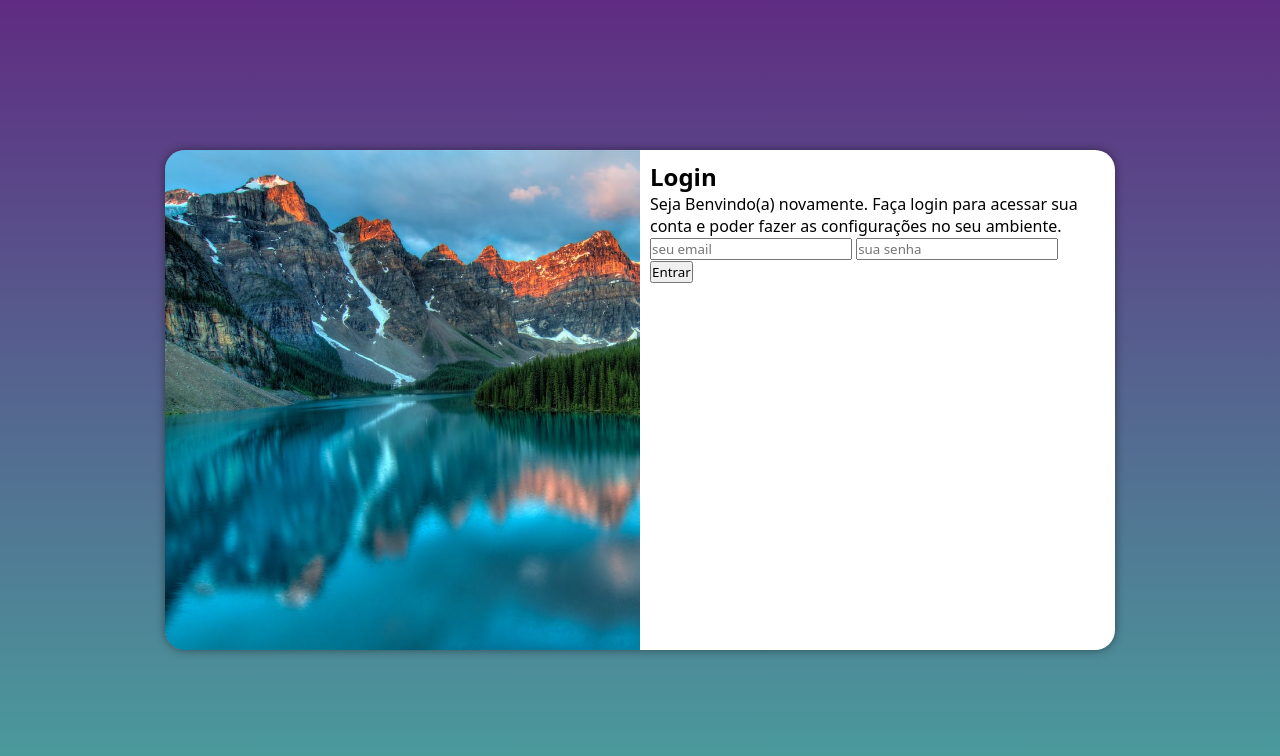
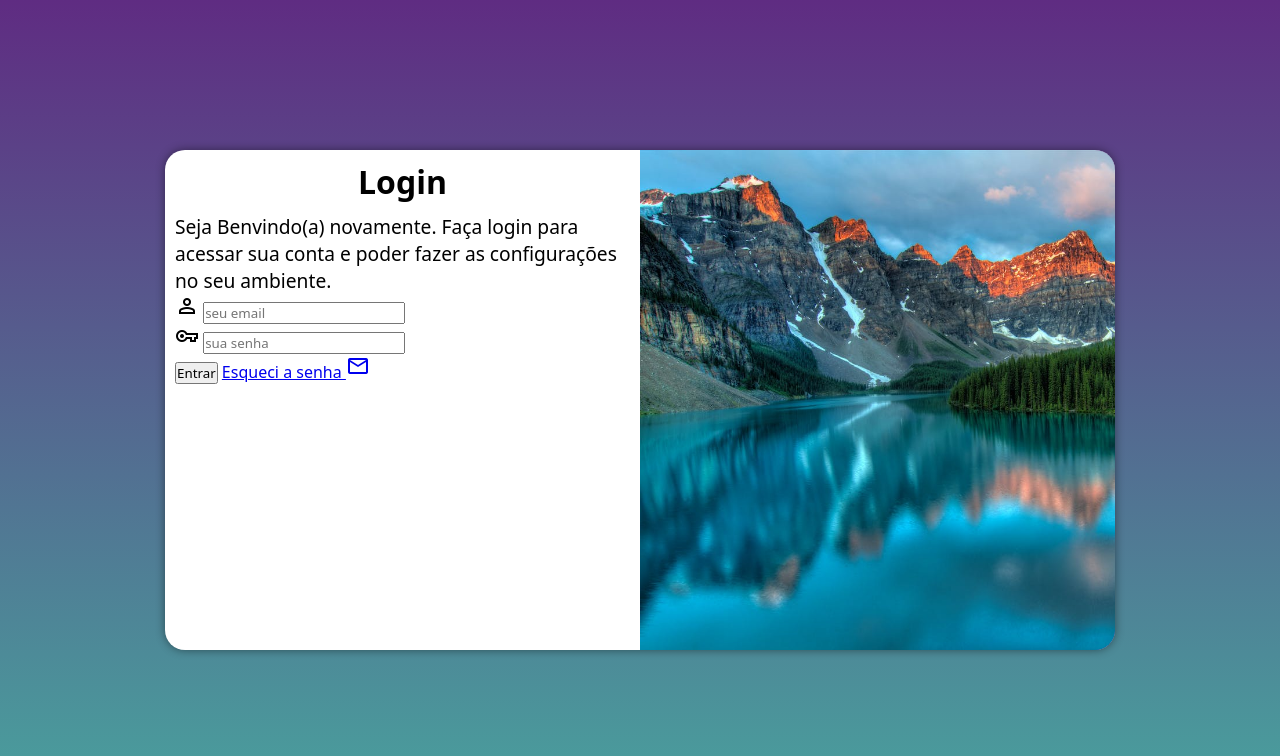
Before and after one commit to nilsonsantos37/projeto-login, a plain HTML site: page index.html in a window 1280 px wide. Drawn offline with nearby package versions, Linux system fonts and the light colour scheme.

Commit message:
adicionei o formulario

```diff
--- a/estilos/media-query.css
+++ b/estilos/media-query.css
@@ -26,6 +26,14 @@
             float: right;
             width: 60%;
         }
+
+        div#formulario > h1 {
+            font-size: 1.5em;
+          }
+
+          div#formulario > p {
+            font-size: 1em;
+        }
      }
 
      @media screen and (min-width: 992px) {
@@ -37,12 +45,20 @@
             width: 950px;
         }
         section#login > div#imagem {
-            float: left;
+            float: right;
             width: 50%;
             height: 100%;
         }
         section#login > div#formulario {
-            float: right;
+            float: left;
             width: 50%;
       }
+
+      div#formulario > h1 {
+        font-size: 2em;
+      }
+
+      div#formulario > p {
+        font-size: 1.2em;
     }
+    }
--- a/estilos/style.css
+++ b/estilos/style.css
@@ -15,6 +15,7 @@ Lilás: #5f2c82
 
 body, html {
     background-image: linear-gradient(to top, #49a09d, #5f2c82);
+    /*background-color: #5f2c82;*/
     height: 100vh;
     width: 100vw;
 }
@@ -54,3 +55,12 @@ section#login > div#formulario {
     display: block;
     padding: 10px;
 }
+
+div#formulario > h1 {
+    text-align: center;
+    margin-bottom: 10px;
+}
+
+div#formulario > p {
+    font-size: 0.8em;
+}
--- a/index.html
+++ b/index.html
@@ -4,6 +4,7 @@
     <meta charset="UTF-8">
     <meta name="viewport" content="width=device-width, initial-scale=1.0">
     <title>Login</title>
+    <link rel="stylesheet" href="https://fonts.googleapis.com/icon?family=Material+Symbols+Outlined:opsz,wght,FILL,GRAD@20..48,100..700,0..1,-50..200" />
     <link rel="stylesheet" href="estilos/style.css">
     <link rel="stylesheet" href="estilos/media-query.css">
 </head>
@@ -17,10 +18,24 @@
              <h1>Login</h1>
              <p>Seja Benvindo(a) novamente. Faça login para acessar sua conta e poder fazer as configurações no seu ambiente.</p>
              <form action="login.php" method="post">
-                <i></i>
-                <input type="text" placeholder="seu email">
-                <input type="number" placeholder="sua senha">
-                <button onclick="entrar">Entrar</button>
+                <div class="campo">
+                    <span class="material-symbols-outlined">
+                        person
+                    </span>
+                    <input type="email" name="senha" id="isenha" placeholder="seu email" autocomplete="email" required maxlength="30">
+                </div>
+                <div class="campo">
+                    <span class="material-symbols-outlined">
+                        vpn_key
+                    </span>
+                    <input type="password" name="senha" id="isenha" placeholder="sua senha" autocomplete="current-password" required minlength="8" maxlength="20">
+                </div>
+                <input type="submit" value="Entrar">
+                <a href="esqueci.html">
+                    Esqueci a senha <span class="material-symbols-outlined">
+                        mail
+                    </span>
+                </a>
              </form>
             </div>
         </section>
```
